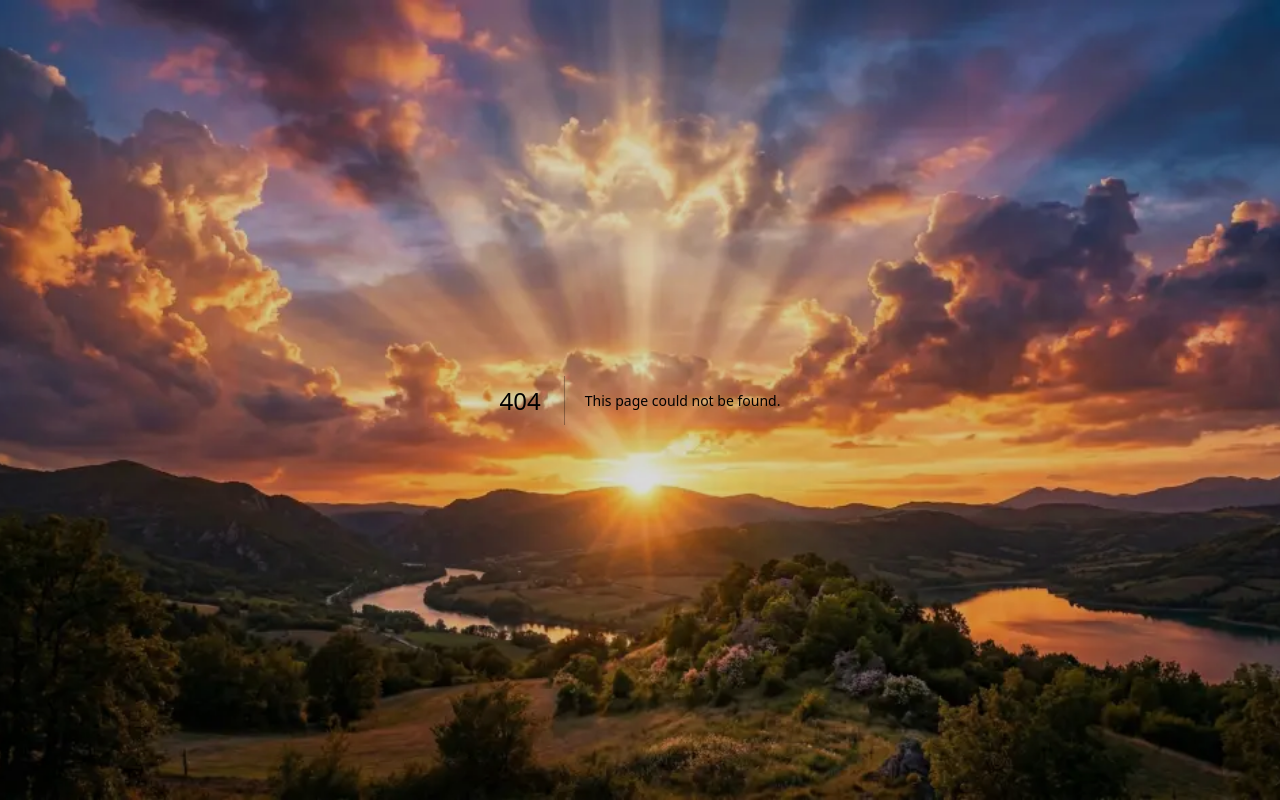
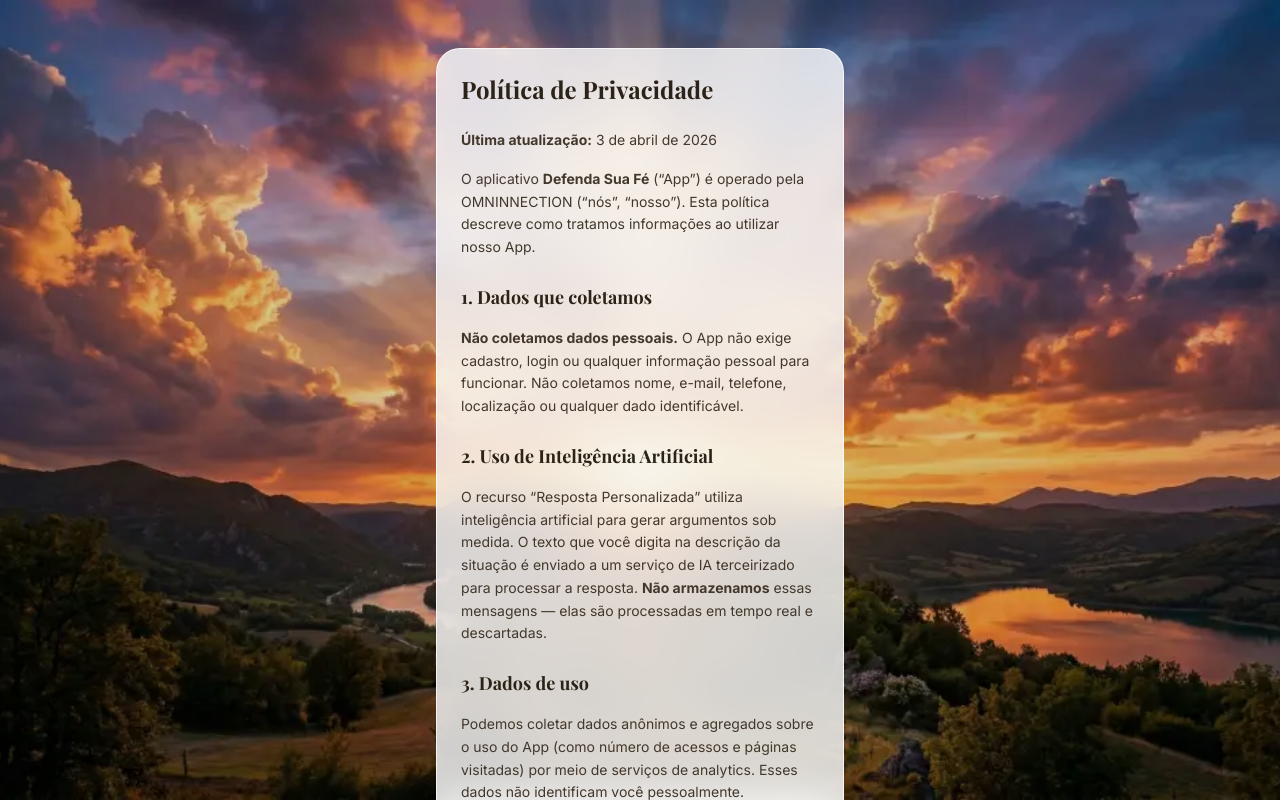
Before and after one commit to realnoficcion/defendasuafe, a Next.js app: page /privacidade in a window 1280 px wide. Before the commit this address had no page. Shown: the top 800 px of the page. Built offline with nearby package versions, Linux system fonts and the light colour scheme; a web font is replaced by a local one.

Commit message:
feat: pagina de politica de privacidade para Play Store

```diff
--- /dev/null
+++ b/src/app/privacidade/page.tsx
@@ -0,0 +1,117 @@
+"use client";
+
+export default function PrivacidadePage() {
+  return (
+    <div className="min-h-dvh px-5 py-12 max-w-2xl mx-auto">
+      <div className="glass-card rounded-3xl p-6">
+        <h1 className="font-serif text-2xl font-bold text-slate-800 mb-6">
+          Política de Privacidade
+        </h1>
+
+        <div className="space-y-4 text-sm text-slate-700 leading-relaxed">
+          <p>
+            <strong>Última atualização:</strong> 3 de abril de 2026
+          </p>
+
+          <p>
+            O aplicativo <strong>Defenda Sua Fé</strong> (&ldquo;App&rdquo;) é operado pela
+            OMNINNECTION (&ldquo;nós&rdquo;, &ldquo;nosso&rdquo;). Esta política descreve como
+            tratamos informações ao utilizar nosso App.
+          </p>
+
+          <h2 className="font-serif text-lg font-bold text-slate-800 pt-2">
+            1. Dados que coletamos
+          </h2>
+          <p>
+            <strong>Não coletamos dados pessoais.</strong> O App não exige cadastro,
+            login ou qualquer informação pessoal para funcionar. Não coletamos
+            nome, e-mail, telefone, localização ou qualquer dado identificável.
+          </p>
+
+          <h2 className="font-serif text-lg font-bold text-slate-800 pt-2">
+            2. Uso de Inteligência Artificial
+          </h2>
+          <p>
+            O recurso &ldquo;Resposta Personalizada&rdquo; utiliza inteligência artificial
+            para gerar argumentos sob medida. O texto que você digita na
+            descrição da situação é enviado a um serviço de IA terceirizado
+            para processar a resposta. <strong>Não armazenamos</strong> essas
+            mensagens — elas são processadas em tempo real e descartadas.
+          </p>
+
+          <h2 className="font-serif text-lg font-bold text-slate-800 pt-2">
+            3. Dados de uso
+          </h2>
+          <p>
+            Podemos coletar dados anônimos e agregados sobre o uso do App
+            (como número de acessos e páginas visitadas) por meio de serviços
+            de analytics. Esses dados não identificam você pessoalmente.
+          </p>
+
+          <h2 className="font-serif text-lg font-bold text-slate-800 pt-2">
+            4. Compartilhamento de dados
+          </h2>
+          <p>
+            Não vendemos, alugamos ou compartilhamos dados pessoais com
+            terceiros, pois não coletamos tais dados.
+          </p>
+
+          <h2 className="font-serif text-lg font-bold text-slate-800 pt-2">
+            5. Armazenamento local
+          </h2>
+          <p>
+            O App pode utilizar armazenamento local do navegador (cache e
+            service worker) para melhorar a performance e permitir uso
+            offline. Esses dados ficam apenas no seu dispositivo.
+          </p>
+
+          <h2 className="font-serif text-lg font-bold text-slate-800 pt-2">
+            6. Compras no aplicativo
+          </h2>
+          <p>
+            Assinaturas são processadas pela Google Play Store. Não temos
+            acesso a dados de pagamento como número de cartão. O gerenciamento
+            da assinatura é feito diretamente pela sua conta Google.
+          </p>
+
+          <h2 className="font-serif text-lg font-bold text-slate-800 pt-2">
+            7. Segurança
+          </h2>
+          <p>
+            Todas as comunicações entre o App e nossos servidores são
+            criptografadas via HTTPS/TLS.
+          </p>
+
+          <h2 className="font-serif text-lg font-bold text-slate-800 pt-2">
+            8. Menores de idade
+          </h2>
+          <p>
+            O App não é direcionado a menores de 13 anos. Não coletamos
+            intencionalmente dados de crianças.
+          </p>
+
+          <h2 className="font-serif text-lg font-bold text-slate-800 pt-2">
+            9. Alterações nesta política
+          </h2>
+          <p>
+            Podemos atualizar esta política periodicamente. Alterações serão
+            publicadas nesta página com a data de atualização revisada.
+          </p>
+
+          <h2 className="font-serif text-lg font-bold text-slate-800 pt-2">
+            10. Contato
+          </h2>
+          <p>
+            Dúvidas sobre esta política? Entre em contato pelo e-mail:{" "}
+            <a
+              href="mailto:contato@omninnection.com"
+              className="text-sunset-600 underline"
+            >
+              contato@omninnection.com
+            </a>
+          </p>
+        </div>
+      </div>
+    </div>
+  );
+}
```
